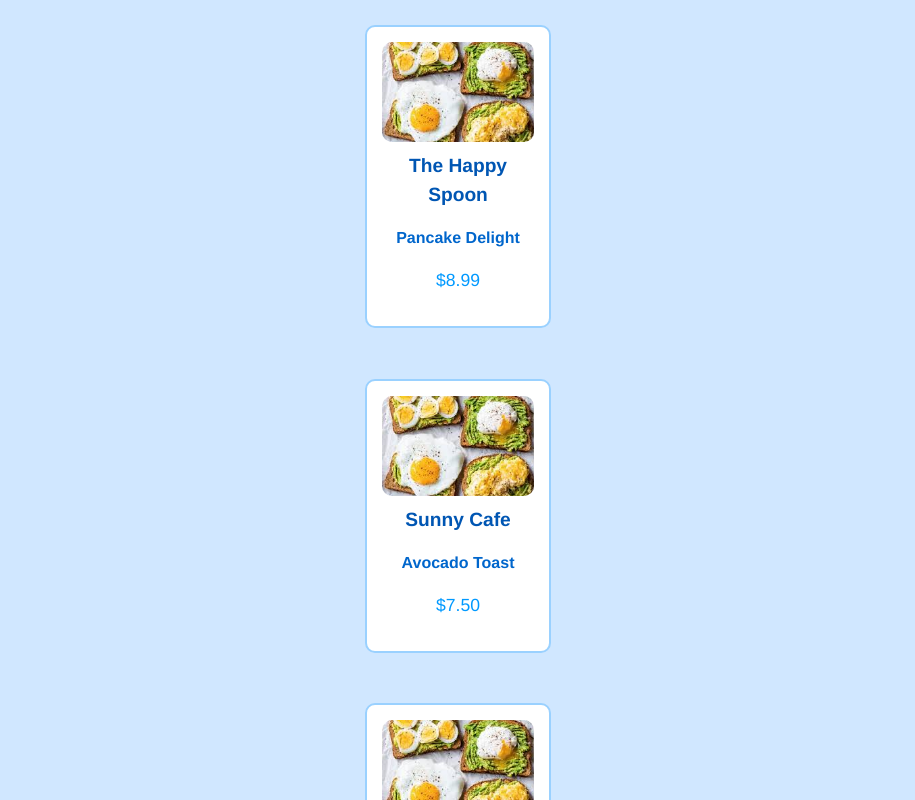
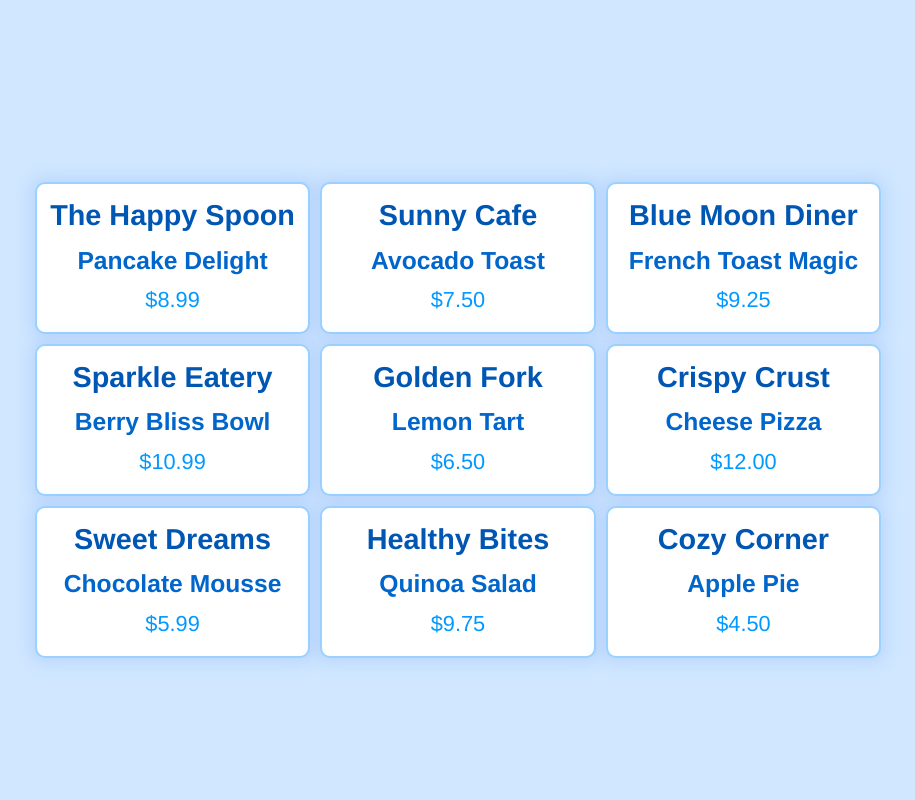
Before and after one commit to dyefymenko/EatWithCat, a React (Vite) app in the folder EatWithCatMiniApp/: page / in a window 1280 px wide. Shown: the top 800 px of the page, without its empty margins (192-1107 px from the left). Built offline with nearby package versions, Linux system fonts and the light colour scheme; what @twa-dev/sdk would draw is missing.

Commit message:
remove images

```diff
--- a/EatWithCatMiniApp/src/App.css
+++ b/EatWithCatMiniApp/src/App.css
@@ -1,77 +1,81 @@
+/* CSS for maintaining 3 items per row and responsive text */
 body {
   background-color: #d0e7ff;
   font-family: 'Helvetica', sans-serif;
   display: flex;
   justify-content: center;
   align-items: center;
-  padding: 20dp;
+  padding: 20px;
   margin: 0;
 }
 
 #app {
   display: grid;
-  grid-template-columns: repeat(auto-fit, minmax(120px, 1fr));
-  gap: 20px;
+  grid-template-columns: repeat(3, 1fr);
+  gap: 10px;
   width: 100%;
-  padding:10px
+  padding: 10px;
 }
 
 .dish-card {
   background-color: #ffffff;
   border: 2px solid #9ad1ff;
   border-radius: 10px;
-  box-shadow: 0 0 15dp 5dp rgba(138, 180, 248, 0.3);
-  padding: 15px;
-  text-align: center;
+  box-shadow: 0 0 15px 5px rgba(138, 180, 248, 0.3);
+  padding: 10px;
+  text-align: start center;
+
   transition: transform 0.2s;
-  margin: 7%;
-  position: relative;
   overflow: hidden;
-
+  display: flex;
+  flex-direction: column;
+  justify-content: flex-start;
 }
-
 
 .dish-card:hover {
   transform: scale(1.05);
 }
 
-.dish-photo {
-  width: 100%;
-  border-radius: 10
-  ;
-  margin-bottom: 10dp;
+
+.restaurant-name,
+.dish-name,
+.dish-price {
+  margin: 0; /* Ensure no extra margins */
+  word-wrap: break-word;
+  text-align: center;
 }
 
 .restaurant-name {
   color: #0056b3;
-  margin: 0;
-  font-size: 1.2em;
+  font-size: calc(1em + 1vw);
 }
 
 .dish-name {
   color: #0066cc;
   font-weight: bold;
-  margin: 5dp 0;
+  margin: 5px 0;
+  font-size: calc(0.9em + 0.8vw);
 }
 
 .dish-price {
   color: #0099ff;
-  font-size: 1.1em;
+  font-size: calc(0.8em + 0.7vw);
+  margin-bottom: 5px;
 }
 
-.dish-photo {
-  border-radius: 10px;
-  margin-bottom: 10px;
-  object-fit: cover;
-  object-position: 50% 50%;
-  display: block;
-  margin-left: auto;
-  margin-right: auto;
+@media (max-width: 768px) {
+  #app {
+    grid-template-columns: repeat(3, 1fr);
+    gap: 5px;
   }
 
-  @media (max-width: 768px) {
-    #app {
-        grid-template-columns: repeat(auto-fit, minmax(100px, 1fr)); /* Reduces card size */
-        gap: 10px; /* Less space between cards */
-    }
+  .dish-card {
+    padding: 5px;
+  }
+
+  .restaurant-name,
+  .dish-name,
+  .dish-price {
+    font-size: calc(0.8em + 0.5vw);
+  }
 }
--- a/EatWithCatMiniApp/src/App.jsx
+++ b/EatWithCatMiniApp/src/App.jsx
@@ -20,9 +20,6 @@ function App() {
         <div id="app">
             {menuData.map((dish, index) => (
                 <div key={index} className="dish-card">
-                    <div className='dish-photo'>
-                      <img src={dish.photo} alt={dish.dishName} className="dish-photo" height={100} width={100} hor/>
-                    </div>
                     <div className="dish-details">
                         <h3 className="restaurant-name">{dish.restaurant}</h3>
                         <p className="dish-name">{dish.dishName}</p>
```
